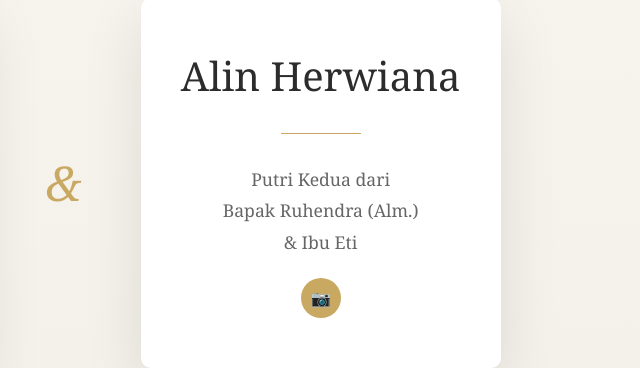
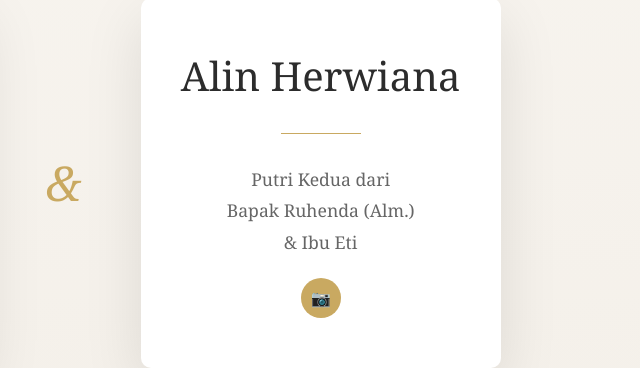
Before and after one commit to Jati-wedding/Wedding-Jati-Alin, a plain HTML site: page index.html in a window 1280 px wide. Shown: the part 2753-3121 px from the top of the page, 640-1280 px from the left. Drawn offline with Linux system fonts and the light colour scheme; no server answers.

Commit message:
Update index.html

```diff
--- a/index.html
+++ b/index.html
@@ -1320,7 +1320,7 @@
                     <div class="simple-divider"></div>
                     <p class="couple-parents">
                         Putri Kedua dari<br>
-                        Bapak Ruhendra (Alm.)<br>
+                        Bapak Ruhenda (Alm.)<br>
                         & Ibu Eti
                     </p>
                     <div class="social-links">
@@ -1977,4 +1977,5 @@
         }
     </script>
 </body>
+
 </html>
```
